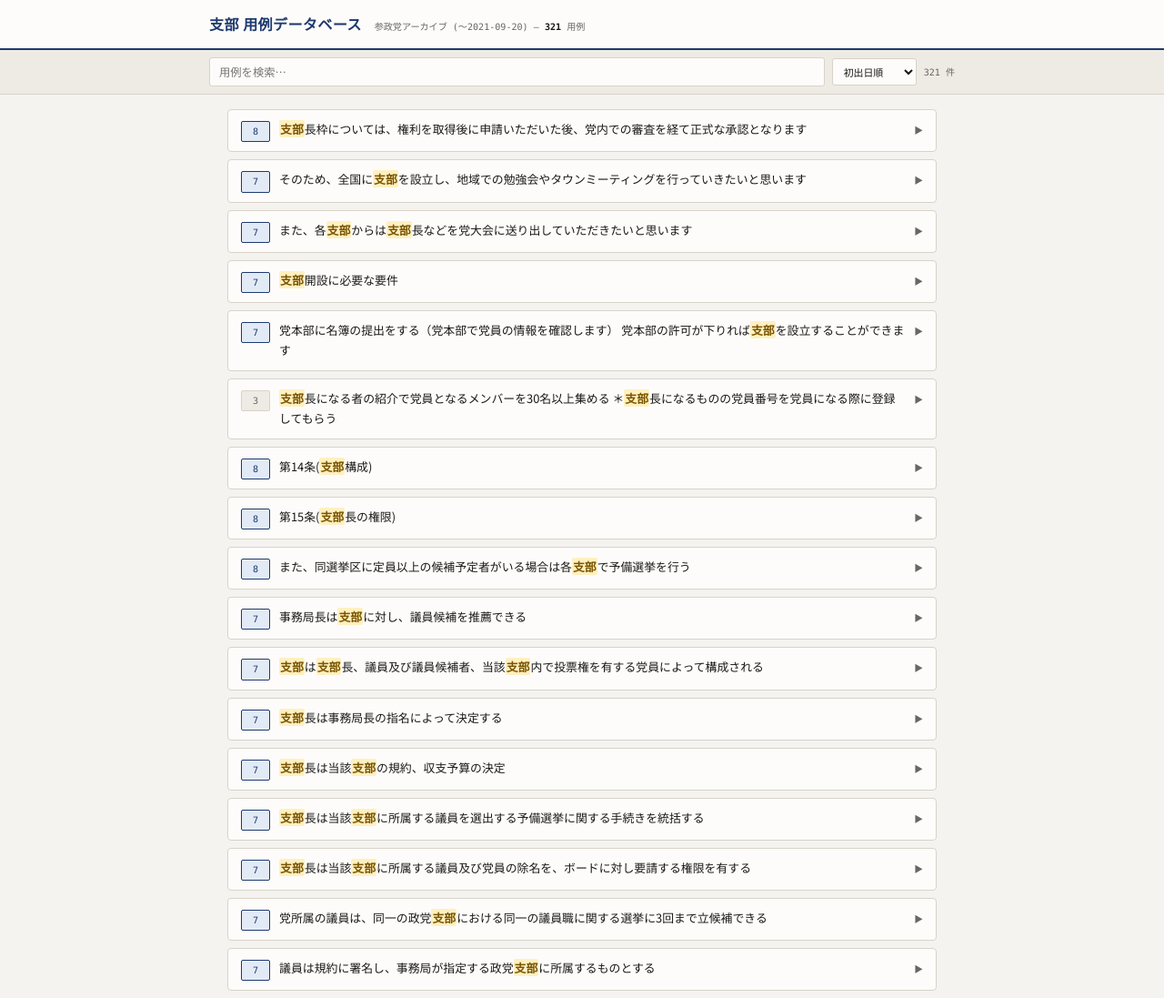
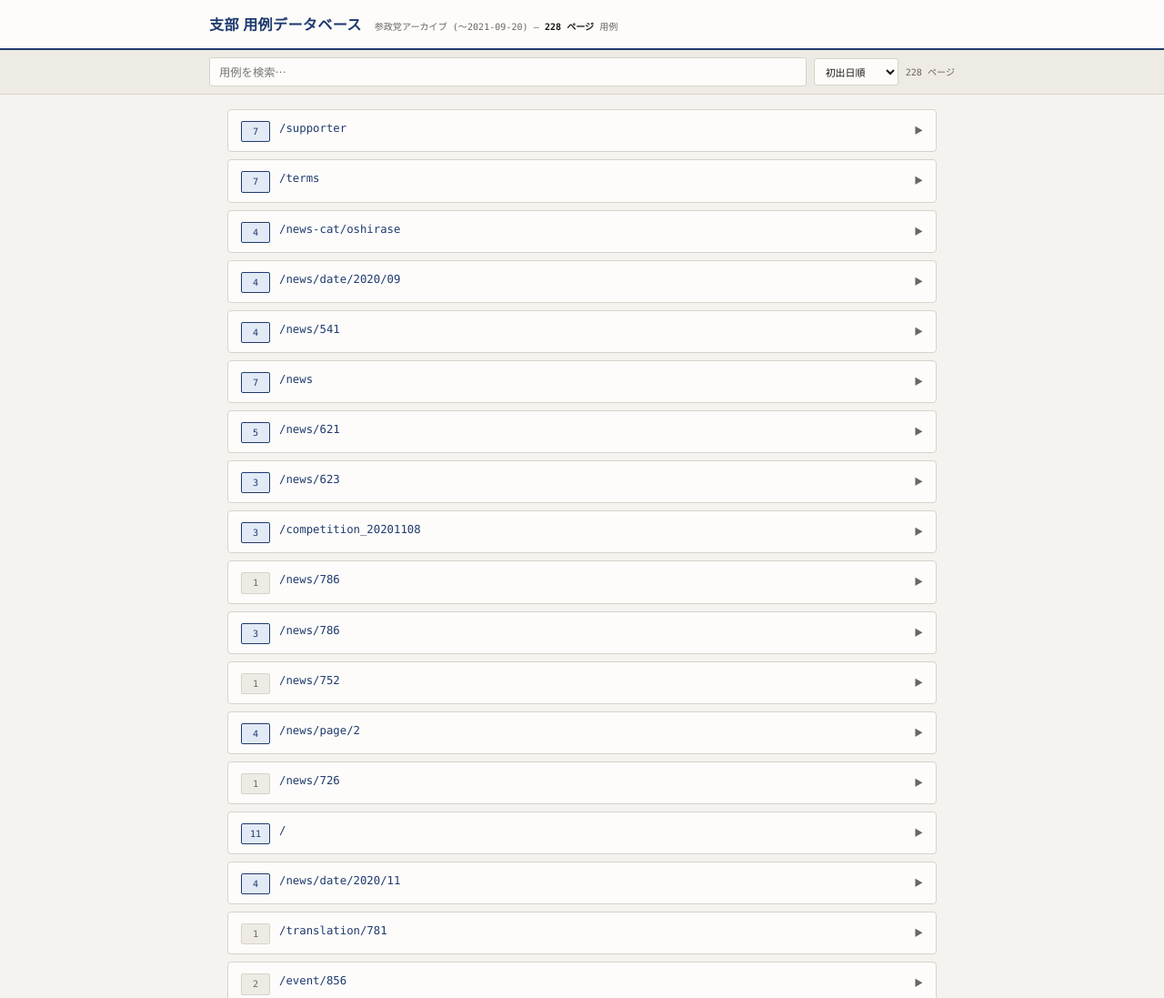
Before and after one commit to GMSinternational/sanseito-archive, a plain HTML site: page docs/shibu_db.html in a window 1280 px wide. Shown: the top 1097 px of the page at 91% size. Drawn offline with Linux system fonts and the light colour scheme.

Commit message:
用例DB: URL単位でグループ化、ページごとに文をまとめて表示
Co-Authored-By: Claude Sonnet 4.6 <noreply@anthropic.com>

```diff
--- a/docs/shibu_db.html
+++ b/docs/shibu_db.html
@@ -152,6 +152,9 @@ mark { background: var(--hl-bg); color: var(--hl-text); font-weight: 700; border
 .wb-link { font-size: .68rem; color: var(--accent); text-decoration: none; }
 .wb-link:hover { text-decoration: underline; }
 
+.path-main { font-family: var(--mono); font-size: .88rem; color: var(--accent); }
+.sent-list { list-style: none; padding: 6px 0 2px; display: flex; flex-direction: column; gap: 6px; }
+.sent-list li { font-size: .9rem; line-height: 1.75; padding-left: 10px; border-left: 2px solid var(--border); word-break: break-all; }
 .empty { text-align: center; padding: 60px 20px; color: var(--muted); font-size: .9rem; }
 .loading { text-align: center; padding: 60px 20px; color: var(--muted); }
 </style>
@@ -188,42 +191,38 @@ function hl(s) {
   return s.replace(/支部/g, '<mark>支部</mark>');
 }
 
-function pathSeg(url) {
+function urlPath(url) {
   try {
-    const m = url.match(/https?:\/\/[^/]+(\/[^/?#]*)/);
-    return m ? m[1].replace(/\/$/, '').split('/')[1] || '/' : '?';
-  } catch(e) { return '?'; }
+    const m = url.match(/https?:\/\/[^/]+(\/[^?#]*)/);
+    return m ? m[1].replace(/\/$/, '') || '/' : url;
+  } catch(e) { return url; }
 }
 
 function render(filtered) {
   const list = document.getElementById('list');
-  document.getElementById('result-count').textContent = filtered.length + ' 件';
+  document.getElementById('result-count').textContent = filtered.length + ' ページ';
   if (!filtered.length) {
-    list.innerHTML = '<div class="empty">該当する用例がありません</div>';
+    list.innerHTML = '<div class="empty">該当するページがありません</div>';
     return;
   }
   list.innerHTML = filtered.map((item, i) => {
-    const many = item.count >= 5;
-    const paths = [...new Set(item.urls.map(u => {
-      const seg = pathSeg(u.url);
-      return '/' + seg;
-    }))].slice(0, 8);
-    const wbSample = item.urls[0];
+    const many = item.snaps >= 3;
+    const sentsHtml = item.sents.map(s => `<li>${hl(s)}</li>`).join('');
     return `<div class="row" id="row${i}">
       <div class="row-head" tabindex="0" role="button" aria-expanded="false"
            onclick="toggle(${i})" onkeydown="if(event.key==='Enter'||event.key===' ')toggle(${i})">
-        <span class="cnt${many?' many':''}">${item.count}</span>
-        <span class="sent">${hl(item.text)}</span>
+        <span class="cnt${many?' many':''}">${item.snaps}</span>
+        <span class="sent path-main">${item.path}</span>
         <span class="toggle-icon">▶</span>
       </div>
       <div class="row-detail">
         <div class="meta-line">
           <span>初出 <b>${item.first}</b></span>
           <span>最終 <b>${item.last}</b></span>
-          <span>スナップ <b>${item.count}</b> 件</span>
-          ${wbSample ? `<a class="wb-link" href="${wbSample.wb}" target="_blank" rel="noopener">アーカイブで見る →</a>` : ''}
+          <span>スナップ <b>${item.snaps}</b> 件</span>
+          <a class="wb-link" href="${item.wb}" target="_blank" rel="noopener">アーカイブで見る →</a>
         </div>
-        <div class="paths">${paths.map(p=>`<span class="path-tag">${p}</span>`).join('')}</div>
+        <ul class="sent-list">${sentsHtml}</ul>
       </div>
     </div>`;
   }).join('');
@@ -239,9 +238,11 @@ function toggle(i) {
 function applyFilter() {
   const q = document.getElementById('q').value.trim().toLowerCase();
   const sort = document.getElementById('sort').value;
-  let filtered = q ? items.filter(x => x.text.toLowerCase().includes(q)) : items.slice();
+  let filtered = q
+    ? items.filter(x => x.path.toLowerCase().includes(q) || x.sents.some(s => s.toLowerCase().includes(q)))
+    : items.slice();
   filtered.sort((a, b) => {
-    if (sort === 'count') return b.count - a.count;
+    if (sort === 'count') return b.snaps - a.snaps;
     if (sort === 'first') return (a.first||'').localeCompare(b.first||'');
     if (sort === 'last')  return (b.last||'').localeCompare(a.last||'');
     return 0;
@@ -250,21 +251,18 @@ function applyFilter() {
 }
 
 fetch('shibu_results.json').then(r => r.json()).then(data => {
+  // URL単位でグループ化
   const map = {};
   data.forEach(d => {
-    const sents = d.sentences || d.contexts || [];
-    sents.forEach(s => {
-      const t = s.trim();
-      if (!t) return;
-      if (!map[t]) map[t] = { text: t, count: 0, first: d.date, last: d.date, urls: [] };
-      map[t].count++;
-      if (d.date < map[t].first) map[t].first = d.date;
-      if (d.date > map[t].last)  map[t].last  = d.date;
-      map[t].urls.push({ date: d.date, url: d.url, wb: d.wb });
-    });
+    const url = d.url;
+    if (!map[url]) map[url] = { url, path: urlPath(url), first: d.date, last: d.date, snaps: 0, sents: new Set(), wb: d.wb };
+    map[url].snaps++;
+    if (d.date < map[url].first) map[url].first = d.date;
+    if (d.date > map[url].last)  map[url].last  = d.date;
+    (d.sentences || d.contexts || []).forEach(s => { const t = s.trim(); if (t) map[url].sents.add(t); });
   });
-  items = Object.values(map).sort((a, b) => b.count - a.count);
-  document.getElementById('total-count').textContent = items.length;
+  items = Object.values(map).map(x => ({ ...x, sents: [...x.sents] }));
+  document.getElementById('total-count').textContent = items.length + ' ページ';
   applyFilter();
 });
 
```
